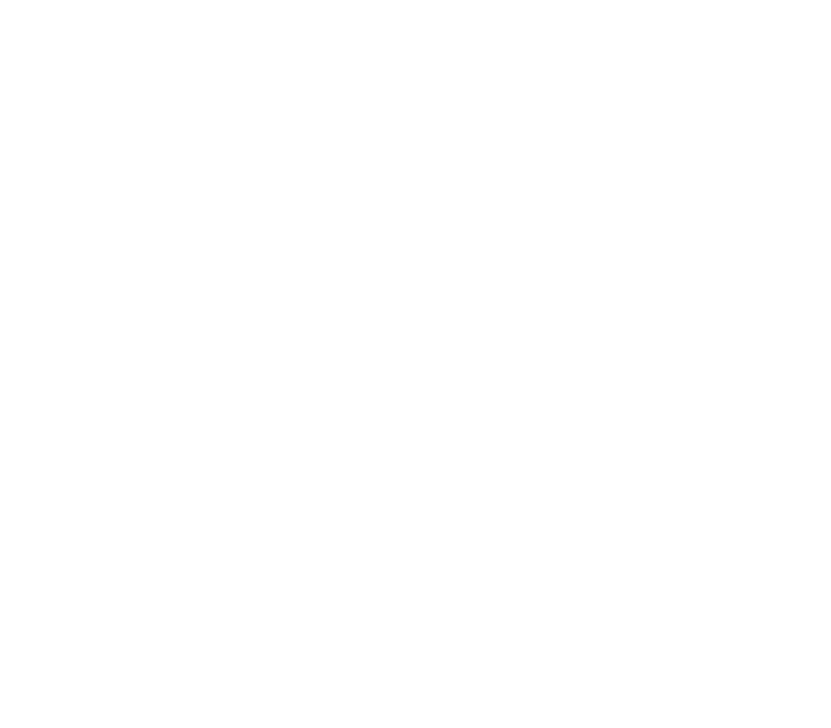
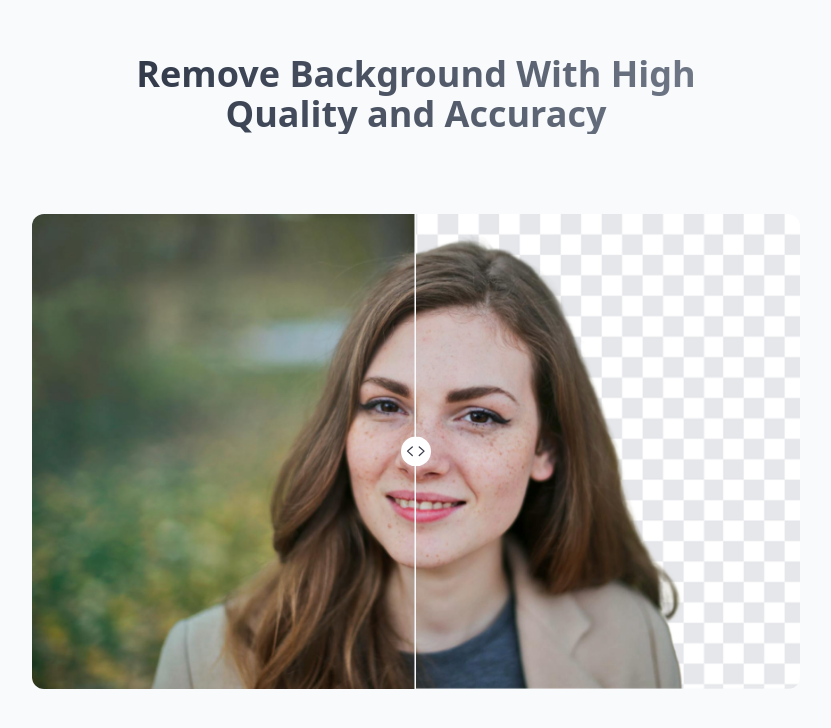
Before and after one commit to Saurabh-101/BG-Buddy, a React (Vite) app in the folder client/: page / in a window 1280 px wide. Shown: the part 1446-2174 px from the top of the page, without its empty margins (224-1055 px from the left). Before the commit the page ends 1404 px from the top, so only its background shows below. Built offline with nearby package versions, Linux system fonts and the light colour scheme.

Commit message:
Slider component complete

```diff
--- /dev/null
+++ b/client/src/components/BgSlider.jsx
@@ -0,0 +1,31 @@
+import React, { useState } from 'react'
+import { assets } from '../assets/assets';
+
+const BgSlider = () => {
+
+    const [silderPosition, setSliderPosition] = useState(50);
+    const handleSliderChange= (e)=>{
+        setSliderPosition(e.target.value);
+    }
+
+  return (
+    <div className='pb-10 md:py-20 mx-2'>
+
+        <h1 className='mb-12 sm:mb-20 text-center text-2xl md:text-3xl lg:text-4xl mt-4 font-semibold bg-gradient-to-r from-gray-900 to-gray-400 bg-clip-text text-transparent'>Remove Background With High <br />Quality and Accuracy</h1>
+
+        <div className='relative w-full max-w-3xl overflow-hidden m-auto rounded-xl'>
+            {/* background Image */}
+            <img src={assets.image_w_bg} style={{clipPath: `inset(0 ${100.2-silderPosition}% 0 0)`}} alt="" />
+
+            {/* Foreground image */}
+            <img className='absolute top-0 left-0 w-full h-full' src={assets.image_wo_bg} style={{clipPath: `inset(0 0 0 ${silderPosition}%)`}} alt="" />
+
+            {/* Slider */}
+            <input type="range" className='absolute top-1/2 left-1/2 transform -translate-x-1/2 -translate-y-1/2 w-full z-10 slider' min={0} max={100} value={silderPosition} onChange={handleSliderChange}/>
+        </div>
+
+    </div>
+  )
+}
+
+export default BgSlider
--- a/client/src/index.css
+++ b/client/src/index.css
@@ -1 +1,18 @@
 @import "tailwindcss";
+
+.slider{
+    -webkit-appearance: none;
+    height: 100%;
+    background: transparent;
+}
+
+.slider::-webkit-slider-thumb{
+    appearance: none;
+    width: 30px;
+    min-height: 30px;
+    background-image: url(/slide_icon.svg);
+    background-position: center;
+    background-repeat: no-repeat;
+    background-size: cover;
+
+}
--- a/client/src/pages/Home.jsx
+++ b/client/src/pages/Home.jsx
@@ -1,12 +1,14 @@
 import React from 'react'
 import Header from '../components/Header'
 import Steps from '../components/Steps'
+import BgSlider from '../components/BgSlider'
 
 const Home = () => {
   return (
     <div>
       <Header/>
       <Steps/>
+      <BgSlider/>
     </div>
   )
 }
```
